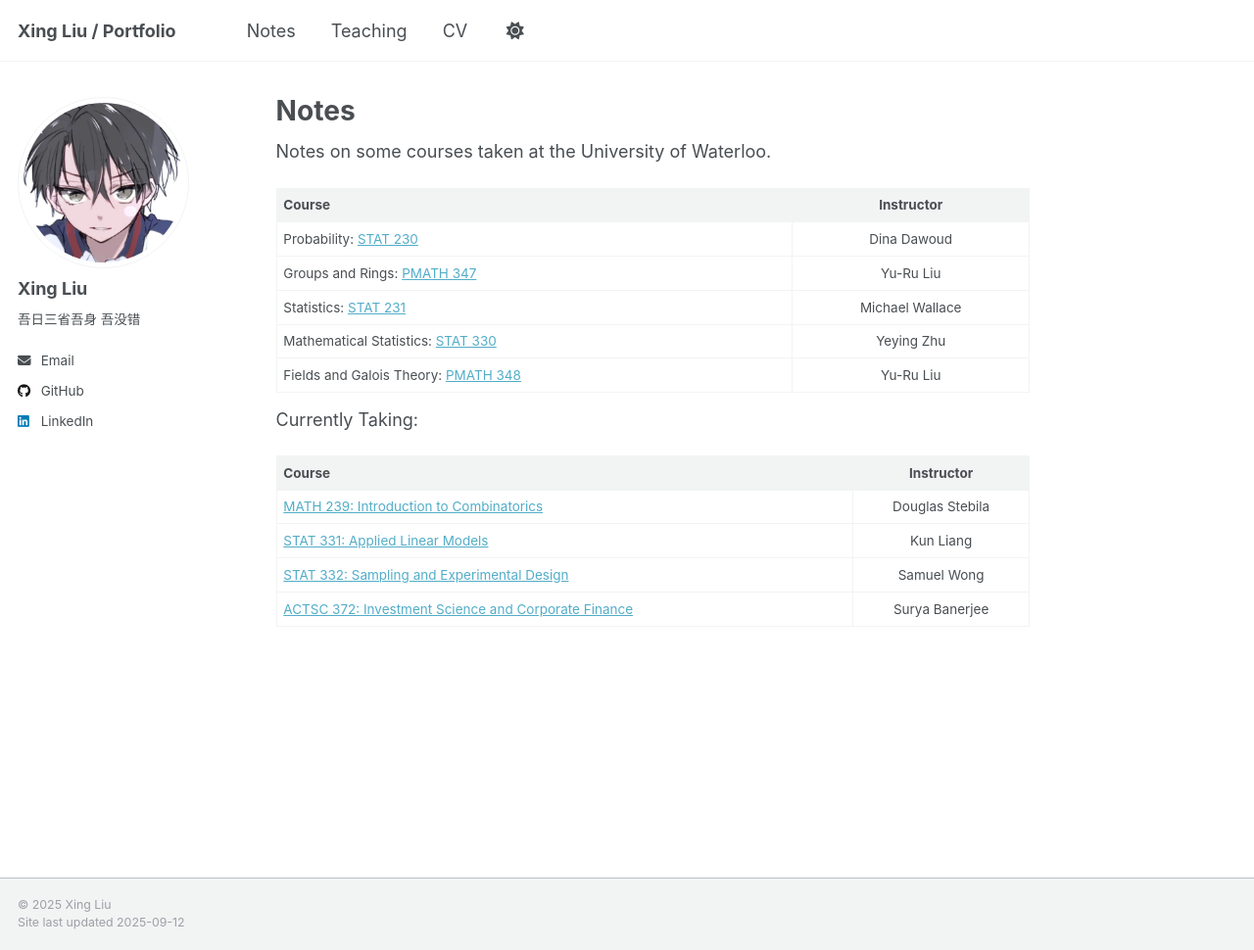
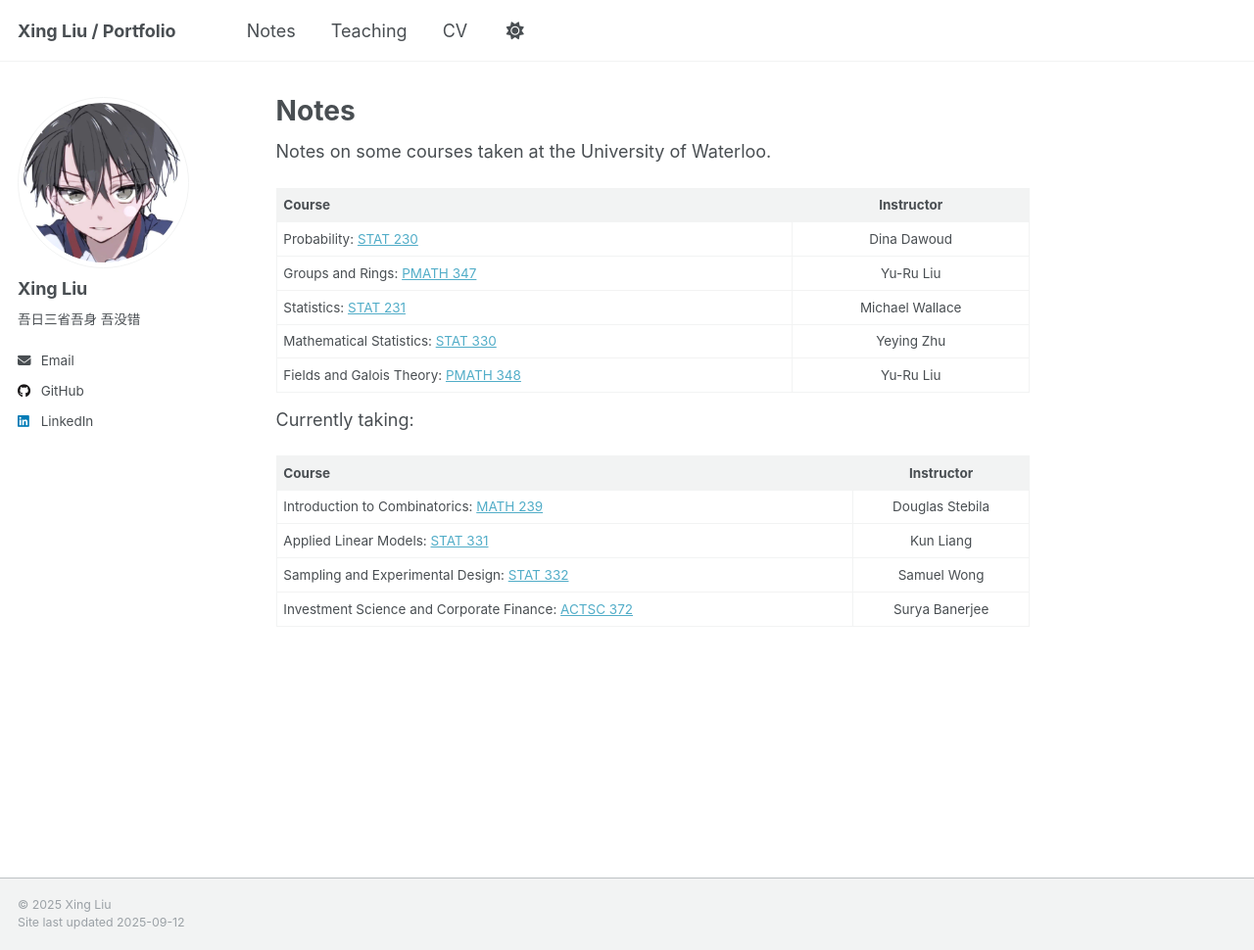
Before and after one commit to lx524/lx524.github.io, a Jekyll site: the page built from _pages/notes.md, in a window 1280 px wide and 970 px high. Shown: the whole window at 98% size. Built offline with Jekyll 4.4.1, drawn with Linux system fonts in a browser that asks for light colours.

```diff
--- a/_pages/notes.md
+++ b/_pages/notes.md
@@ -26,11 +26,12 @@ Notes on some courses taken at the University of Waterloo.
 5. [PMATH 333](../files/W25-PMATH333.pdf)
 6. [PMATH 348](../files/W25-PMATH348.pdf) -->
 
-Currently Taking:
+Currently taking:
 
-| Course                                      | Instructor       |
-|:-------------------------------------------|:----------------:|
-| [MATH 239: Introduction to Combinatorics](../files/F25-MATH239.pdf) | Douglas Stebila   |
-| [STAT 331: Applied Linear Models](../files/F25-STAT331.pdf)         | Kun Liang         |
-| [STAT 332: Sampling and Experimental Design](../files/F25-STAT332.pdf) | Samuel Wong      |
-| [ACTSC 372: Investment Science and Corporate Finance](../files/F25-ACTSC372.pdf) | Surya Banerjee |
+| Course | Instructor |
+|:--------|:-------:|
+| Introduction to Combinatorics: [MATH 239](../files/F25-MATH239.pdf)  | Douglas Stebila   |
+| Applied Linear Models: [STAT 331](../files/F25-STAT331.pdf)   | Kun Liang   |
+|-----------------------------|
+| Sampling and Experimental Design: [STAT 332](../files/F25-STAT332.pdf)   | Samuel Wong   |
+| Investment Science and Corporate Finance: [ACTSC 372](../files/F25-ACTSC372.pdf)   | Surya Banerjee   |
```
